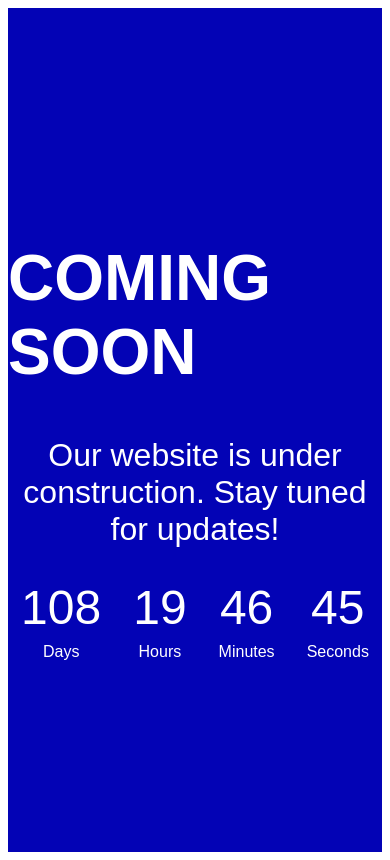
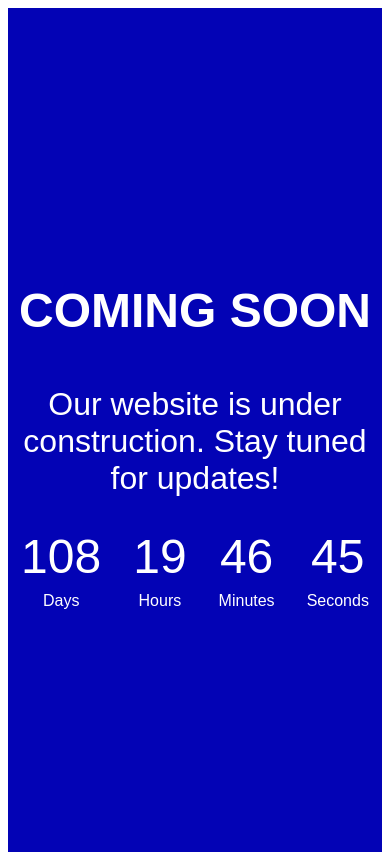
Before and after one commit to mhaemnn/kalkulator, a plain HTML site: page index.html in a window 390 px wide. Drawn offline with Linux system fonts and the light colour scheme.

Commit message:
push file and folder

```diff
--- a/src/css/style.css
+++ b/src/css/style.css
@@ -39,3 +39,14 @@
   font-size: 1rem;
   margin-top: 0.5rem;
 }
+
+@media only screen and (max-width: 767px) {
+  /* home */
+  .coming-soon {
+    height: 100vh;
+  }
+  .coming-soon h1 {
+    font-size: 3rem;
+    margin-bottom: 1rem;
+  }
+}
```
